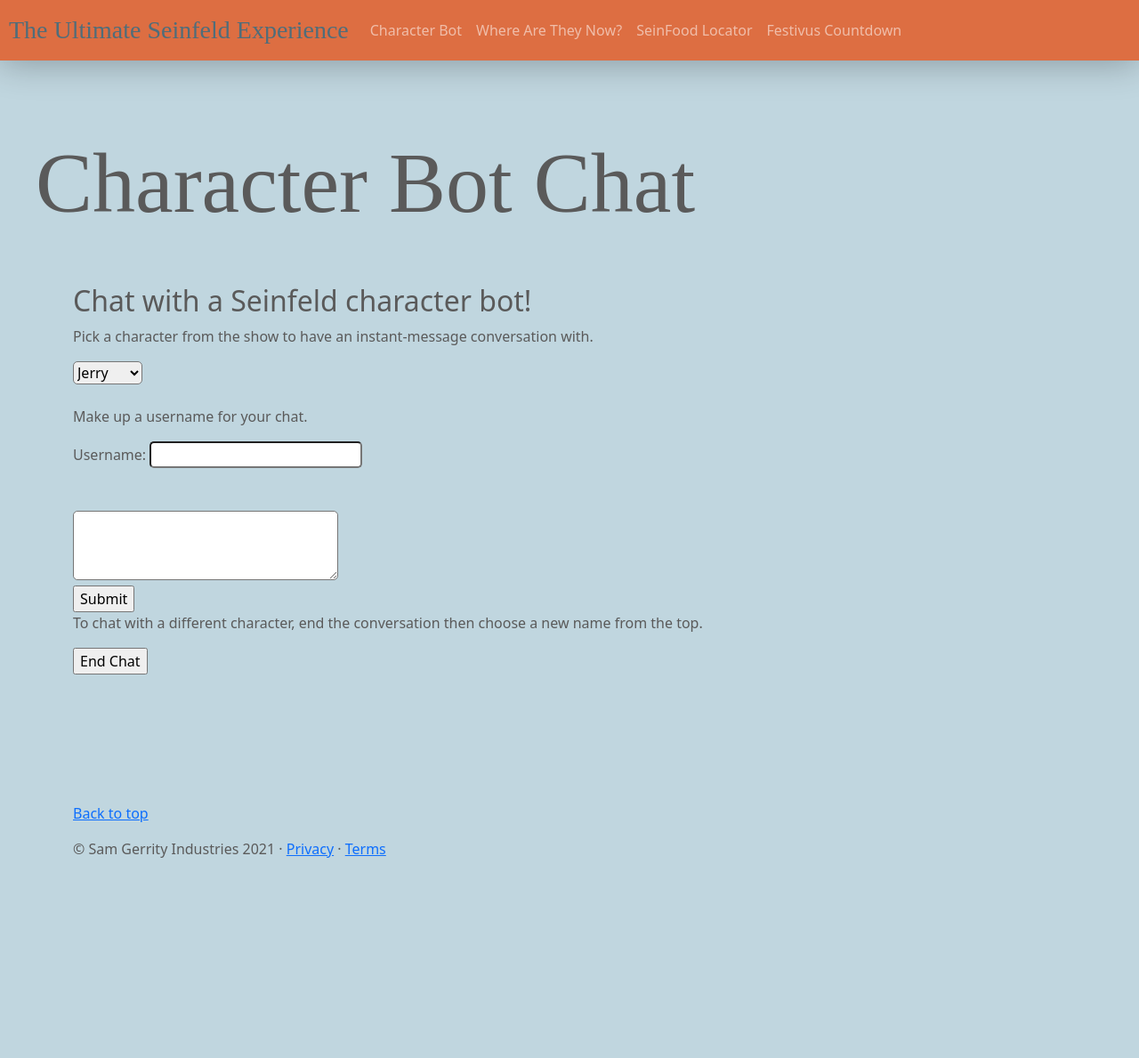
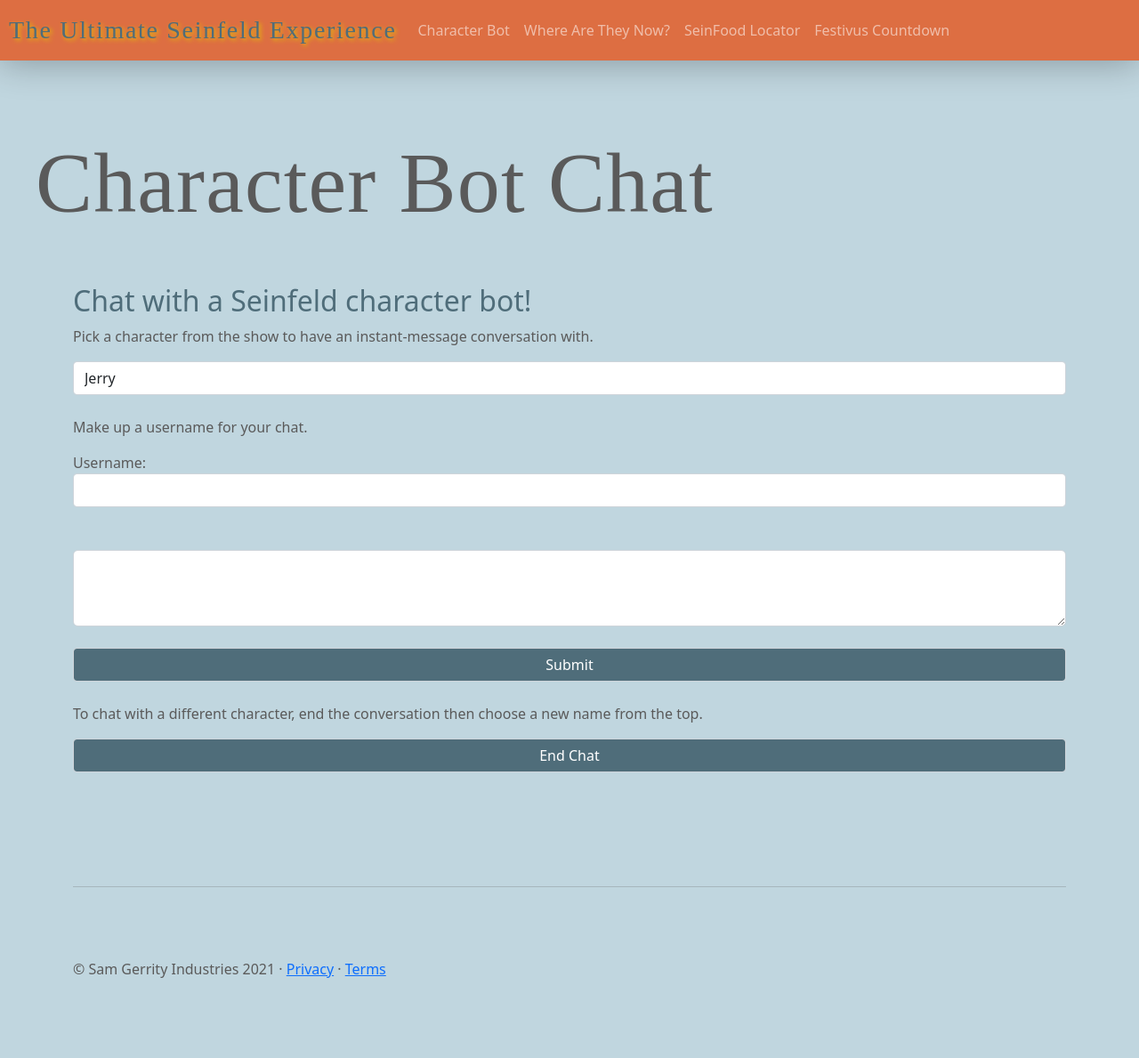
Before and after one commit to s-gerrity/seinfeld-site, a Flask app: page /character-chat in a window 1280 px wide. Shown: the whole page at 89% size. Before the commit the page ends 964 px from the top, so only its background shows below. Run offline with Flask 2, Linux system fonts and the light colour scheme.

Commit message:
Form control & font color tweaks

```diff
--- a/static/css/index.css
+++ b/static/css/index.css
@@ -48,6 +48,7 @@ body {
     font-size: 5em;
     color: white;
     text-shadow: 2px 2px 5px #e3c505;
+    letter-spacing: .012em;
   }
 
   .subpage-header {
@@ -60,6 +61,11 @@ body {
   h1 {
     font-size: 1.5em;
     margin-top: 50px;
+    letter-spacing: .012em;
+  }
+
+  h2 {
+    color: #4f6d7a;
   }
 
   .navbar-brand {
@@ -67,6 +73,8 @@ body {
     font-family: 'streamster' !important;
     font-size: 1.75em;
     color: #4f6d7a !important;
+    letter-spacing: .06em;
+    text-shadow: 2px 2px 5px #e3c505;
   }
 
   #accordionExample {
@@ -77,11 +85,16 @@ body {
     box-shadow: 0 2px 40px 0 rgb(0 0 0 / 30%);
   }
 
+  .btn, #zip-button, #end-convo, #bot-chat-submit-button {
+    background-color: #4f6d7a;
+    color: white;
+  }
+
   a:hover {
     color:#e3c505;
   }
 
-  .btn:hover {
+  .btn:hover, #zip-button:hover, #end-convo:hover, #bot-chat-submit-button:hover {
     background-color:#e3c505;
   }
 
@@ -117,6 +130,17 @@ body {
 .accordion-item {
   background-color: transparent !important;
   border: none;
+}
+
+#user-name-style {
+  font-weight: bold;
+  color: #4f6d7a;
+
+}
+
+#bot-name-style {
+  font-weight: bold;
+  color: #e3c505;
 }
 
 
--- a/templates/base.html
+++ b/templates/base.html
@@ -1,5 +1,6 @@
 <!DOCTYPE html>
 <html lang="en">
+
 <head>
     <meta charset="utf-8">
     <meta name="viewport" content="width=device-width, initial-scale=1, shrink-to-fit=no">
@@ -7,14 +8,17 @@
     <title>{% block title %}TAB TITLE GOES HERE{% endblock %}The Ultimate Seinfeld Experience</title>
 
     <!-- CSS only -->
-    <link href="https://cdn.jsdelivr.net/npm/bootstrap@5.0.0-beta3/dist/css/bootstrap.min.css" rel="stylesheet" integrity="sha384-eOJMYsd53ii+scO/bJGFsiCZc+5NDVN2yr8+0RDqr0Ql0h+rP48ckxlpbzKgwra6" crossorigin="anonymous">
+    <link href="https://cdn.jsdelivr.net/npm/bootstrap@5.0.0-beta3/dist/css/bootstrap.min.css" rel="stylesheet"
+        integrity="sha384-eOJMYsd53ii+scO/bJGFsiCZc+5NDVN2yr8+0RDqr0Ql0h+rP48ckxlpbzKgwra6" crossorigin="anonymous">
     <link href="static/css/index.css" rel="stylesheet">
-    <script src="https://code.jquery.com/jquery-3.6.0.js" integrity="sha256-H+K7U5CnXl1h5ywQfKtSj8PCmoN9aaq30gDh27Xc0jk=" crossorigin="anonymous"></script>
+    <script src="https://code.jquery.com/jquery-3.6.0.js"
+        integrity="sha256-H+K7U5CnXl1h5ywQfKtSj8PCmoN9aaq30gDh27Xc0jk=" crossorigin="anonymous"></script>
 
     <header>
         <nav class="navbar navbar-expand-xl navbar-dark fixed-top" style="background-color: #dd6e42">
             <a class="navbar-brand" id="navbar-logo" href="/">The Ultimate Seinfeld Experience</a>
-            <button class="navbar-toggler" type="button" data-toggle="collapse" data-target="#navbarCollapse" aria-controls="navbarCollapse" aria-expanded="false" aria-label="Toggle navigation">
+            <button class="navbar-toggler" type="button" data-toggle="collapse" data-target="#navbarCollapse"
+                aria-controls="navbarCollapse" aria-expanded="false" aria-label="Toggle navigation">
                 <span class="navbar-toggler-icon"></span>
             </button>
             <div class="collapse navbar-collapse" id="navbarCollapse">
@@ -43,20 +47,23 @@
 {% block content %}
 BODY CONTENT GOES HERE
 {% endblock %}
+
 <body>
-        <br>
-        <br>
-        <br>
-        <br>
     <br>
     <br>
     <!-- FOOTER -->
     <footer class="container">
-            <p class="float-right"><a href="#">Back to top</a></p>
+        <hr class="featurette-divider">
+        <p class="float-right">
         <p>&copy; Sam Gerrity Industries 2021 &middot; <a href="#">Privacy</a> &middot; <a href="#">Terms</a></p>
     </footer>
     <br>
-        <script src="https://cdn.jsdelivr.net/npm/@popperjs/core@2.9.1/dist/umd/popper.min.js" integrity="sha384-SR1sx49pcuLnqZUnnPwx6FCym0wLsk5JZuNx2bPPENzswTNFaQU1RDvt3wT4gWFG" crossorigin="anonymous"></script>
-        <script src="https://cdn.jsdelivr.net/npm/bootstrap@5.0.0-beta3/dist/js/bootstrap.min.js" integrity="sha384-j0CNLUeiqtyaRmlzUHCPZ+Gy5fQu0dQ6eZ/xAww941Ai1SxSY+0EQqNXNE6DZiVc" crossorigin="anonymous"></script>
+    <script src="https://cdn.jsdelivr.net/npm/@popperjs/core@2.9.1/dist/umd/popper.min.js"
+        integrity="sha384-SR1sx49pcuLnqZUnnPwx6FCym0wLsk5JZuNx2bPPENzswTNFaQU1RDvt3wT4gWFG"
+        crossorigin="anonymous"></script>
+    <script src="https://cdn.jsdelivr.net/npm/bootstrap@5.0.0-beta3/dist/js/bootstrap.min.js"
+        integrity="sha384-j0CNLUeiqtyaRmlzUHCPZ+Gy5fQu0dQ6eZ/xAww941Ai1SxSY+0EQqNXNE6DZiVc"
+        crossorigin="anonymous"></script>
 </body>
+
 </html>
--- a/templates/character_chat.html
+++ b/templates/character_chat.html
@@ -11,9 +11,10 @@
     <div class="float-right"></div>
     <div class="bot-chat">
         <h2 id="bot-chat">Chat with a Seinfeld character bot!</h3>
-                    <p id ="character-instructions">Pick a character from the show to have an instant-message conversation with.</p>
+            <p id="character-instructions">Pick a character from the show to have an instant-message conversation with.
+            </p>
             <form action="/character-chat">
-                        <select name="character-bot" id="character-select" style="border-radius: 5px">
+                <select class="form-control" name="character-bot" id="character-select">
                     <!-- the character who was sent a chat is automatically selected for the next message in session -->
                     <option value="Jerry" {% if bot_name=='Jerry' %} selected{% endif %}>Jerry</option>
                     <option value="George" {% if bot_name=='George' %} selected{% endif %}>George</option>
@@ -35,8 +36,10 @@
                                 a bot response-->
                     <!-- user_messages session holds "None" in session upon load, making len=1-->
                     {% for i in range(user_messages|length) %}
-                            {% if user_messages[i+1] %}<p id="user-line"><strong>{{ user_name }}: </strong><span class="message-font">{{ user_messages[i+1] }}</span></p><br>
-                            {% if bot_responses[i] %}<p id="bot-line"><strong>{{ bot_name }}: </strong><span class="message-font">{{ bot_responses[i] }}</span></p><br>{% endif %}{%
+                    {% if user_messages[i+1] %}<p id="user-line"><span id="user-name-style">{{ user_name }}:
+                        </span><span class="message-font">{{ user_messages[i+1] }}</span></p><br>
+                    {% if bot_responses[i] %}<p id="bot-line"><span id="bot-name-style">{{ bot_name }}: </span><span
+                            class="message-font">{{ bot_responses[i] }}</span></p><br>{% endif %}{%
                     endif %}
                     {% endfor %}
                 </div>
@@ -44,13 +47,15 @@
                 <div id="username-fields">
                     <p>Make up a username for your chat.</p>
                     <label for="username">Username:</label>
-                            <input type="username" id="username" name="username" {% if user_name %} placeholder="{{ user_name }}" {% endif %} style="border-radius: 5px">
+                    <input class="form-control" type="username" id="username" name="username" {% if user_name %}
+                        placeholder="{{ user_name }}" {% endif %}>
                 </div>
                 <br>
                 <br>
-                        <textarea rows="3" cols="30" name="user-input" id="user-input" style="border-radius: 5px"></textarea>
+                <textarea class="form-control" rows="3" cols="30" name="user-input" id="user-input"
+                    style="border-radius: 5px"></textarea>
                 <br>
-                        <input type="submit" value="Submit" id="submit-button">
+                <input class="form-control" type="submit" value="Submit" id="bot-chat-submit-button">
                 <br>
                 <script type="text/javascript">
                     var url = window.location.href;
@@ -64,7 +69,7 @@
         // find the element with the thing youre taking
         const submitInput = document.getElementById('user-input');
         // look for the action that consents to taking the thing
-                    submitInput.addEventListener('keydown', function(event) {
+        submitInput.addEventListener('keydown', function (event) {
             // this is the action
             if (event.keyCode == 13) {
                 // dont do what would normally happen when the action is requested
@@ -77,7 +82,7 @@
     <div class="end-convo">
         <p>To chat with a different character, end the conversation then choose a new name from the top.</p>
         <form action="/clear" method="GET">
-                        <input type="submit" value="End Chat" id="end-convo">
+            <input class="form-control" type="submit" value="End Chat" id="end-convo">
         </form>
     </div>
 </div>
```
Also changed, not shown: templates/homepage.html (+28 -13 lines), templates/seinfood.html (+15 -10 lines). Lines whose indentation alone changed are shown as unchanged.
